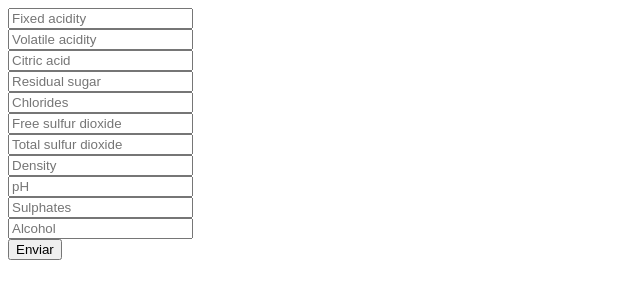
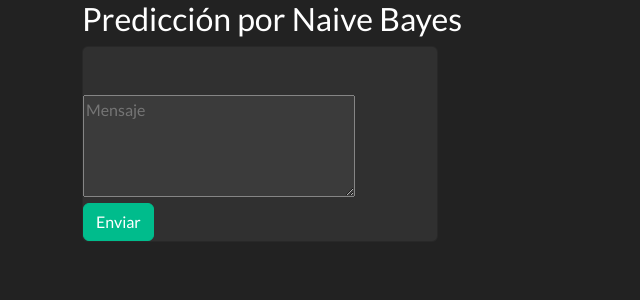
Before and after one commit to alexsanabria/despliegue, a Flask app: page / in a window 1280 px wide. Shown: the top 300 px of the page, without its empty margins (0-640 px from the left). Run offline with Flask 2, Linux system fonts and the light colour scheme.

Commit message:
Create show message

```diff
--- a/App.py
+++ b/App.py
@@ -1,7 +1,9 @@
 from flask import Flask, render_template, request, redirect, url_for, flash
 from joblib.numpy_pickle import load
-from flaskext.mysql import MySQL
+from  flaskext.mysql import MySQL
 from joblib import dump, load
+from sklearn.decomposition import NMF
+from sklearn.feature_extraction.text import TfidfVectorizer
 
 
 app=Flask(__name__)
@@ -21,14 +23,15 @@ def index():
 @app.route('/predecir', methods=["POST"])
 def predecir():
     if request.method=='POST':
-        Valores=[[float(request.form['val1']), float(request.form['val2']),float(request.form['val3']),float(request.form['val4']),float(request.form['val5']),
-        float(request.form['val6']),float(request.form['val7']),float(request.form['val8']),float(request.form['val9']), float(request.form['val10']), float(request.form['val11'])]]
+        TestTweet= [request.form['TestTweet']]
+        nb=load('models/NaiveBayes.pkl')
+        vec=load('models/tfidf_vect.pkl')
+        valorTrans=vec.transform(TestTweet)
+        prediccion=nb.predict(valorTrans)
 
-        clf=load('models/Casif_vinos_Binario1.pkl')
-        prediccion=clf.predict(Valores)
-        flash("Prediccion = "+str(prediccion[0]))
+        flash([str(TestTweet[0]), str(prediccion[0])])
         return redirect(url_for('index'))
-        #return "prediccion\n"+str(prediccion)+"\n"
+
 
 
 if __name__=='__main__':
--- a/templates/index.html
+++ b/templates/index.html
@@ -1,44 +1,35 @@
-<!DOCTYPE html>
-<html lang="en">
-<head>
-    <meta charset="UTF-8">
-    <meta http-equiv="X-UA-Compatible" content="IE=edge">
-    <meta name="viewport" content="width=device-width, initial-scale=1.0">
-    <title>ingreso datos</title>
-</head>
-<body>
 
-    {% with messages = get_flashed_messages()%}
-    {%if messages%}
-        {%for mesage in messages%}
-        <p>{{mesage}}</p>
-        {%endfor%}
-    {%endif%}
-    {%endwith%}
+{%extends 'layout.html' %}
 
-    <form action="/predecir" method="POST">
-        <input type="text" name="val1", placeholder="Fixed acidity"><br>
-        <input type="text" name="val2", placeholder="Volatile acidity"><br>
-        <input type="text" name="val3", placeholder="Citric acid"><br>
-        <input type="text" name="val4", placeholder="Residual sugar"><br>
-        <input type="text" name="val5", placeholder="Chlorides"><br>
-        <input type="text" name="val6", placeholder="Free sulfur dioxide"><br>
-        <input type="text" name="val7", placeholder="Total sulfur dioxide"><br>
-        <input type="text" name="val8", placeholder="Density"><br>
-        <input type="text" name="val9", placeholder="pH"><br>
-        <input type="text" name="val10", placeholder="Sulphates"><br>
-        <input type="text" name="val11", placeholder="Alcohol"><br>
+{%block body%}
 
-        <button type="submit">Enviar</button>
+<div class="row">
+    <h3>Predicción por Naive Bayes</h3>
 
-        {% with messages = get_flashed_messages()%}
-            {%if messages%}
-                {%for mesage in messages%}
-                    <p>{{mesage}}</p>
-                {%endfor%}
-            {%endif%}
-        {%endwith%}
 
-    </form>
-</body>
-</html>
+    <div class="col-md-4">
+        <div class="card car-body"><br>
+            {% with messages = get_flashed_messages()%}
+                {%if messages%}
+                    {%for mesage in messages%}
+                        <div class="alert alert-success alert-dismissible fade show" role="alert">
+                            El mensaje: <b> {{mesage[0]}} </b> <br> Se predice como: <b> {{mesage[1]}} </b>
+                            <button type="button" class="btn-close" data-bs-dismiss="alert" aria-label="Close"></button>
+                        </div>
+                    {%endfor%}
+                {%endif%}
+            {%endwith%}
+
+            <form action="/predecir" method="POST"><br>
+                <textarea type="text"  id="msgBox" name="TestTweet" placeholder="Mensaje" rows="4" cols="30"></textarea>
+                <br>
+                <button type="submit" onclick="enviarTexto()" class="btn btn-success">Enviar</button>
+
+            </form>
+            <label id="showMsg"></label>
+        </div>
+    </div>
+</div>
+
+
+{%endblock%}
```
Also changed, not shown: 1 other file.
